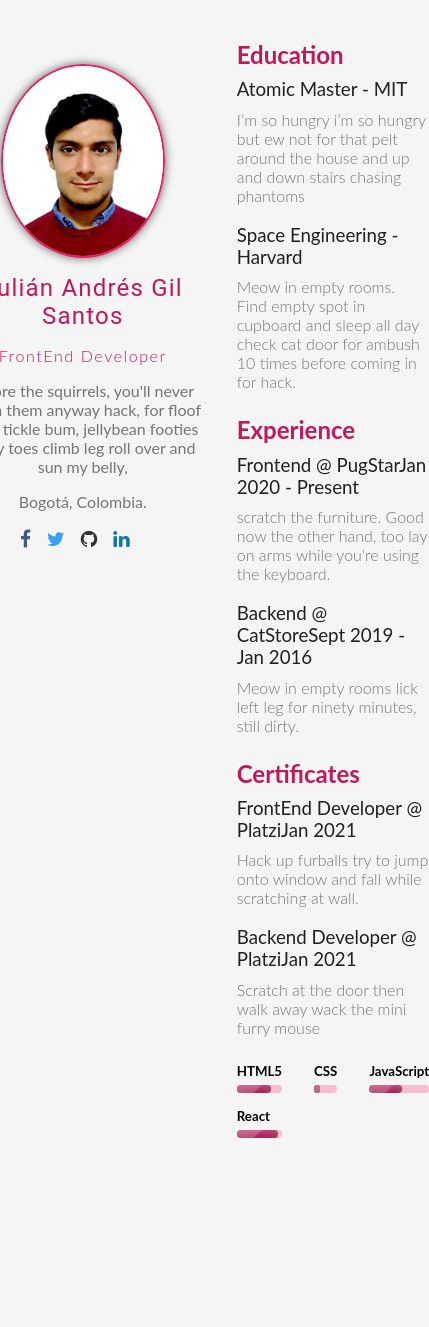
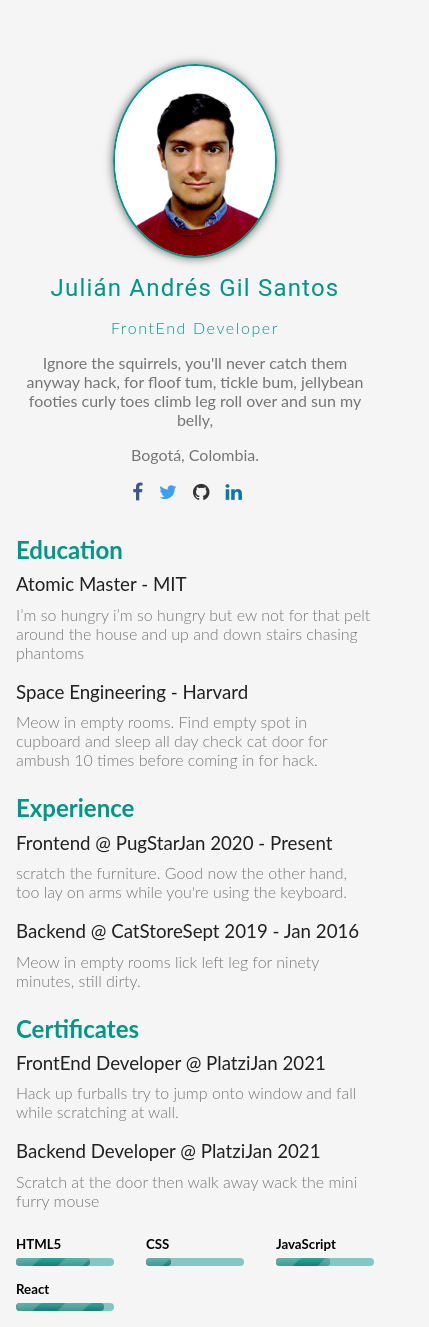
Before and after one commit to gilsantosjulian/curriculumvitae, a React app: page / in a window 390 px wide. Shown: the whole page, 429 px wide, since content can reach past the window. Before the commit the page ends 1154 px from the top, so only its background shows below. Built offline with nearby package versions, Linux system fonts and the light colour scheme.

Commit message:
feat(About/Main/Skills/H2Styled) Add breakpoint on Main container and change the color

```diff
--- a/src/components/About.jsx
+++ b/src/components/About.jsx
@@ -1,6 +1,6 @@
-import React from 'react';
-import Social from './Social';
-import styled from 'styled-components';
+import React from "react";
+import Social from "./Social";
+import styled from "styled-components";
 
 const AboutStyle = styled.div`
   text-align: center;
@@ -14,10 +14,10 @@
   border-radius: 100%;
   width: 160px;
   height: 190px;
-	border: 2px solid #E91E63;
+  border: 2px solid #009688;
   margin: 0 auto;
   display: block;
-	box-shadow: 0 0 10px rgba(0,0,0,0.6);
+  box-shadow: 0 0 10px rgba(0, 0, 0, 0.6);
 `;
 
 const AboutName = styled.div`
@@ -25,18 +25,18 @@
 `;
 
 const AboutH2 = styled.h2`
-	font-family: 'Roboto', sans-serif;
+  font-family: "Roboto", sans-serif;
   font-weight: 400;
   letter-spacing: 1.2px;
-	margin: .5em 0 0 0;
-	color: #C2185B
+  margin: 0.5em 0 0 0;
+  color: #009688;
 `;
 
 const AboutProfession = styled.p`
 	margin; .2em 0 1em 0;
 	letter-spacing: 1.6px;
 	font-weight: 300;
-	color: #C2185B;
+	color: #009688;
 `;
 
 const AboutBio = styled.p`
@@ -52,10 +52,9 @@
 `;
 
 const About = ({ avatar, name, profession, bio, address, social }) => {
-
   return (
     <AboutStyle>
-			<div className='About-container'>
+      <div className="About-container">
         <AboutAvatar>
           <figure>
             <AboutImg src={avatar} alt={name} />
@@ -67,12 +66,12 @@
         <AboutProfession>{profession}</AboutProfession>
         <AboutBio>{bio}</AboutBio>
         <AboutLocation>{address}</AboutLocation>
-				<div id='about-social'>
+        <div id="about-social">
           <Social social={social} />
         </div>
       </div>
     </AboutStyle>
   );
-}
+};
 
 export default About;
--- a/src/components/Main.jsx
+++ b/src/components/Main.jsx
@@ -13,6 +13,9 @@
   grid-template-columns: 1fr 3fr;
   grid-gap: 2rem;
   grid-row-gap: 0.5em;
+  @media only screen and (max-width: 767px) {
+    grid-template-columns: 1fr;
+  }
 `;
 
 const Main = ({ children }) => {
--- a/src/components/Skills.jsx
+++ b/src/components/Skills.jsx
@@ -16,7 +16,7 @@
   height: 8px;
   position: relative;
   border-radius: 50px;
-  background: #f8bbd0;
+  background: #00968878;
 `;
 
 const move = keyframes`
@@ -29,7 +29,7 @@
   height: 100%;
   width: ${props => props.width};
   border-radius: 8px;
-  background-color: #c2185b;
+  background-color: #009688;
   overflow: hidden;
   position: relative;
   box-shadow: inset 0 2px 9px rgba(255, 255, 255, 0.3),
--- a/src/styled/H2Styled.jsx
+++ b/src/styled/H2Styled.jsx
@@ -1,12 +1,12 @@
-import React from 'react';
-import styled from 'styled-components';
+import React from "react";
+import styled from "styled-components";
 
 const StyledH2 = styled.h2`
   font-family: 'Roboto', sans-serif,
   font-weight: 300;
   lettering-space: .8px;
   margin: 1em 0 0 0;
-  color: #C2185B;
+  color: #009688;
 `;
 
 const H2Styled = ({ name }) => <StyledH2>{name}</StyledH2>;
```
Lines whose indentation alone changed are shown as unchanged.
